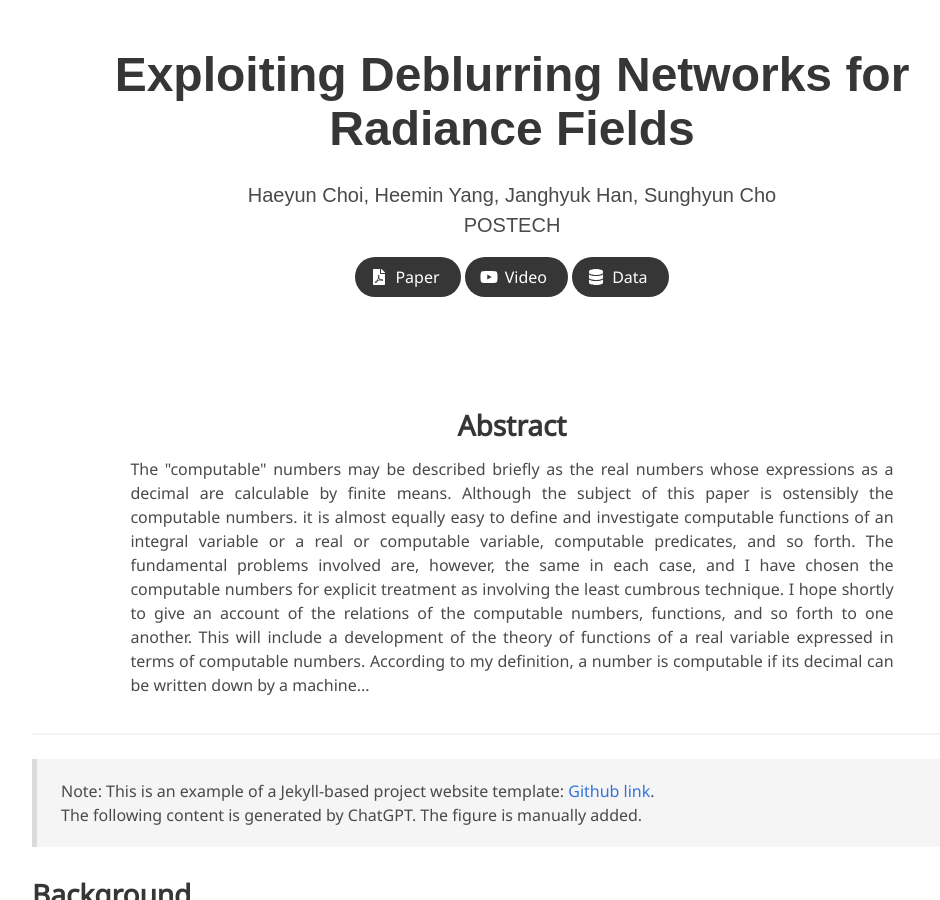
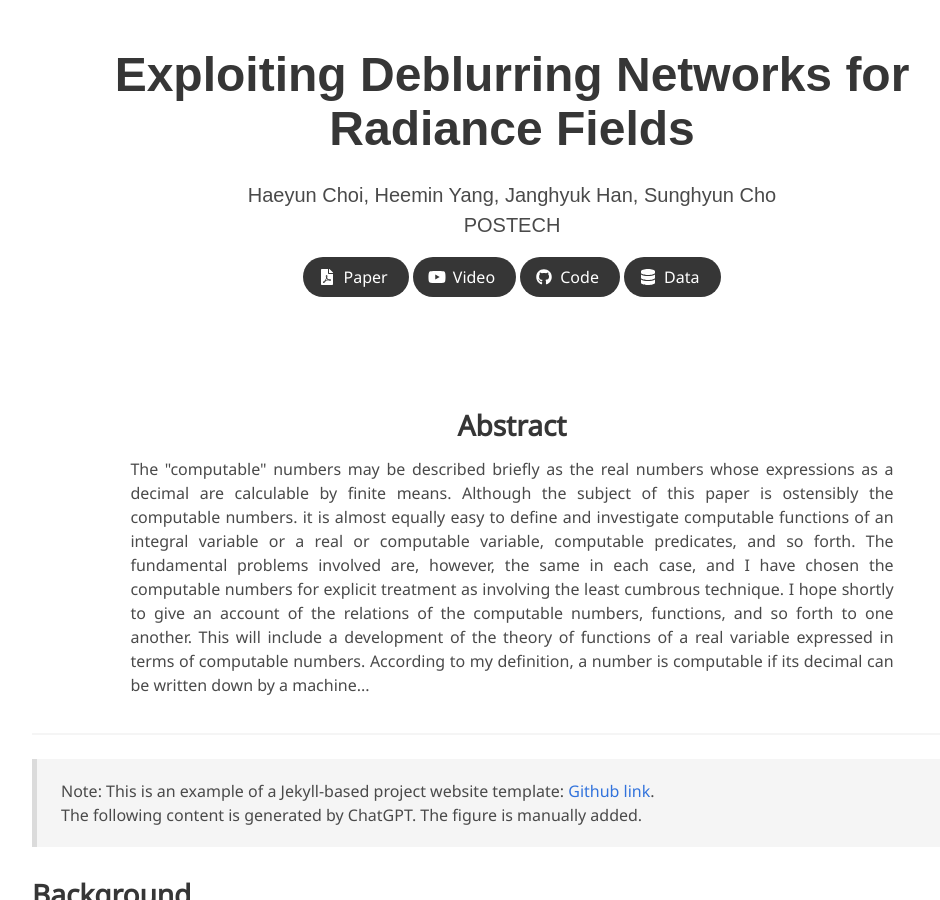
Before and after one commit to haeyun-choi/DDRF_site, a Jekyll site: the page built from index.md, in a window 1280 px wide and 900 px high. Shown: the whole window, without its empty margins (128-1068 px from the left). Built offline with Jekyll 4.4.1, drawn with Linux system fonts in a browser that asks for light colours; some web fonts are replaced.

Commit message:
Update index.md

```diff
--- a/index.md
+++ b/index.md
@@ -9,7 +9,7 @@ affiliations:
     POSTECH
 paper: https://drive.google.com/file/d/1u5kljbJszgvCOfUJuIPUDN7vP6rMeYLr/view?usp=sharing
 video: https://www.youtube.com/results?search_query=turing+machine
-Code: https://github.com/topics/turing-machines
+code: https://github.com/topics/turing-machines
 data: https://huggingface.co/docs/datasets
 ---
 
```
